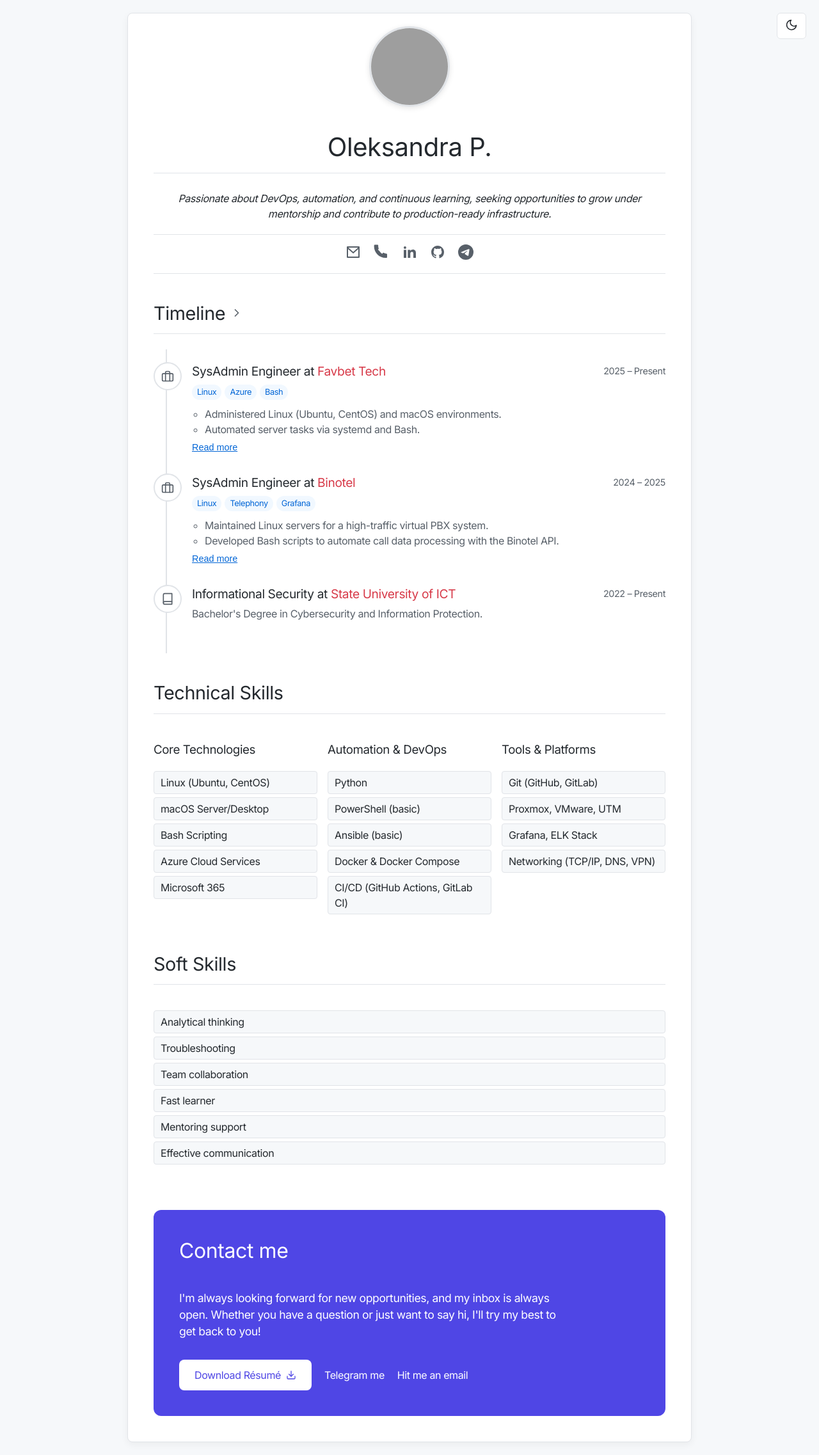
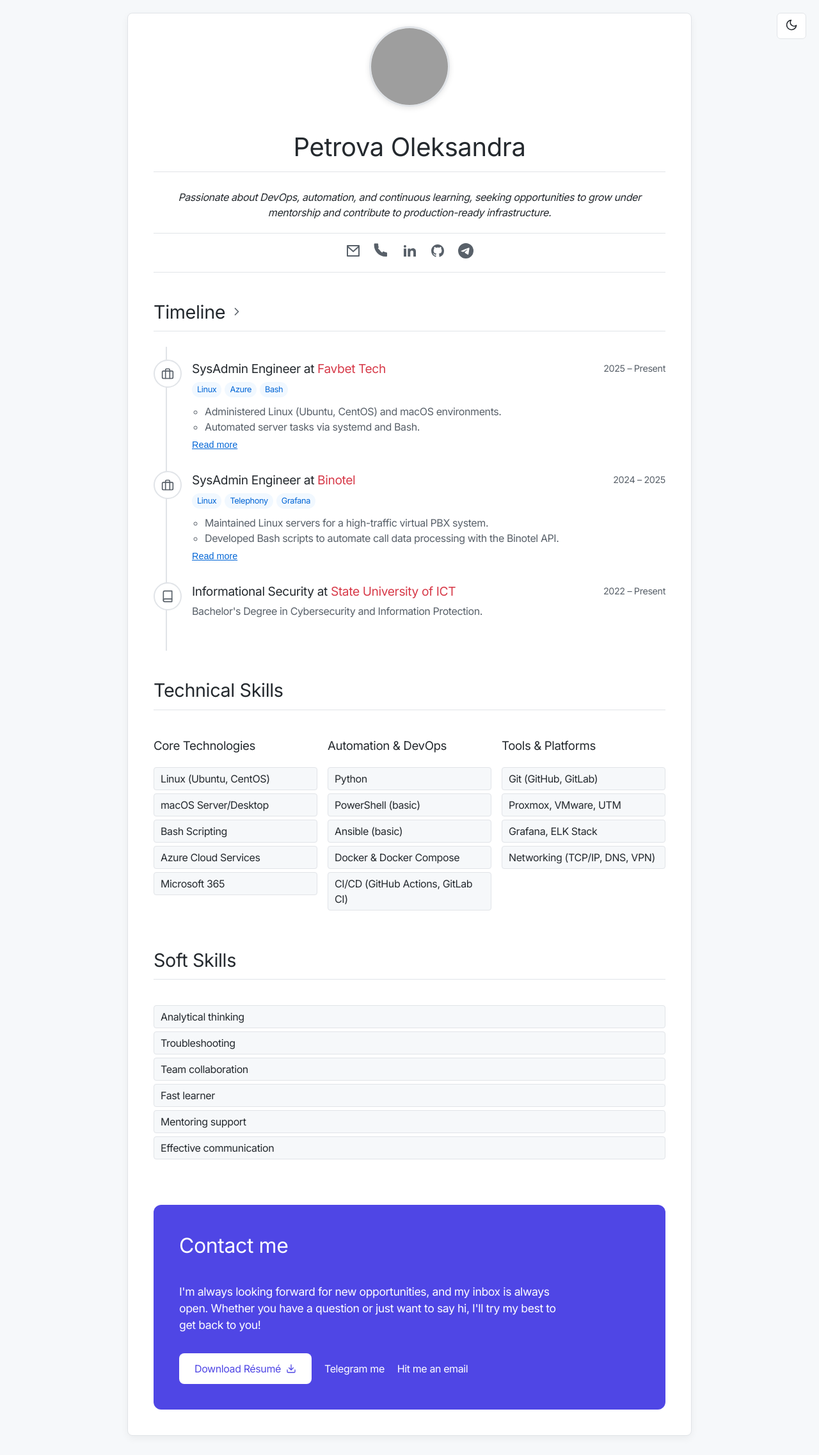
Before and after one commit to sarakalin006/CV, a Jekyll site: the page built from README.md, in a window 1280 px wide. Shown: the whole page at 64% size. Built offline with Jekyll 4.4.1, drawn with Linux system fonts in a browser that asks for light colours; grey boxes are pictures that could not be loaded.

Commit message:
Update README.md and _config.yml for improved links and author clarity; adjust CSS for better heading spacing

```diff
--- a/README.md
+++ b/README.md
@@ -24,7 +24,7 @@ permalink: /
     </div>
     <div class="timeline-content">
       <div class="timeline-header">
-        <div class="timeline-title">SysAdmin Engineer at <a href="#">Favbet Tech</a></div>
+        <div class="timeline-title">SysAdmin Engineer at <a href="https://www.linkedin.com/search/results/all/?fetchDeterministicClustersOnly=true&heroEntityKey=urn%3Ali%3Aorganization%3A80565651&keywords=favbet%20tech&origin=RICH_QUERY_SUGGESTION&position=0&searchId=3633685c-5f20-4e81-b660-e5c9b8200e67&sid=~Xe&spellCorrectionEnabled=false" target="_blank">Favbet Tech</a></div>
         <div class="timeline-date">2025 – Present</div>
       </div>
       <div class="timeline-tags">
@@ -61,7 +61,7 @@ permalink: /
     </div>
     <div class="timeline-content">
       <div class="timeline-header">
-        <div class="timeline-title">SysAdmin Engineer at <a href="#">Binotel</a></div>
+        <div class="timeline-title">SysAdmin Engineer at <a href="https://www.linkedin.com/search/results/all/?fetchDeterministicClustersOnly=true&heroEntityKey=urn%3Ali%3Aorganization%3A2903672&keywords=binotel%20llc.&origin=RICH_QUERY_SUGGESTION&position=0&searchId=6ccf4ea0-8bf8-44b6-b470-6690f785e179&sid=myY&spellCorrectionEnabled=false" target="_blank">Binotel</a></div>
         <div class="timeline-date">2024 – 2025</div>
       </div>
       <div class="timeline-tags">
--- a/_config.yml
+++ b/_config.yml
@@ -2,7 +2,7 @@ title: Petrova Oleksandra — SysAdmin Engineer | Linux, Azure, Docker, CI/CD
 logo: /assets/images/logo.svg
 avatar: /assets/images/image 3.png
 description: Passionate about DevOps, automation, and continuous learning, seeking opportunities to grow under mentorship and contribute to production-ready infrastructure.
-author: Oleksandra P.
+author: Petrova Oleksandra
 email: pet.85saf@gmail.com
 phone: +380950231078
 location: Kyiv, Ukraine
--- a/assets/css/style.css
+++ b/assets/css/style.css
@@ -54,7 +54,7 @@ body {
 }
 h1, h2 {
   border-bottom: 1px solid var(--border-color);
-  padding-bottom: 10px;
+  padding-bottom: 8px;
 }
 h1 { font-size: 2.5em; }
 h2 { font-size: 1.8em; margin-top: 40px; display: flex; justify-content: space-between; align-items: center; }
```
